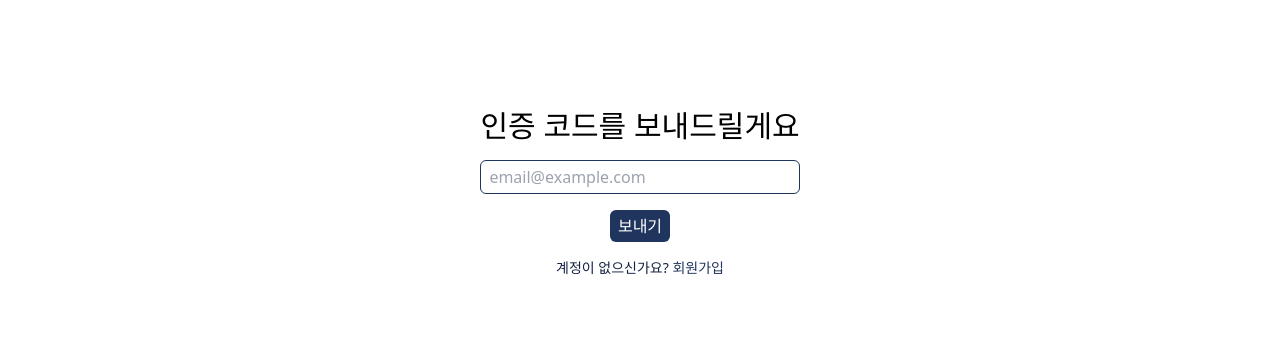
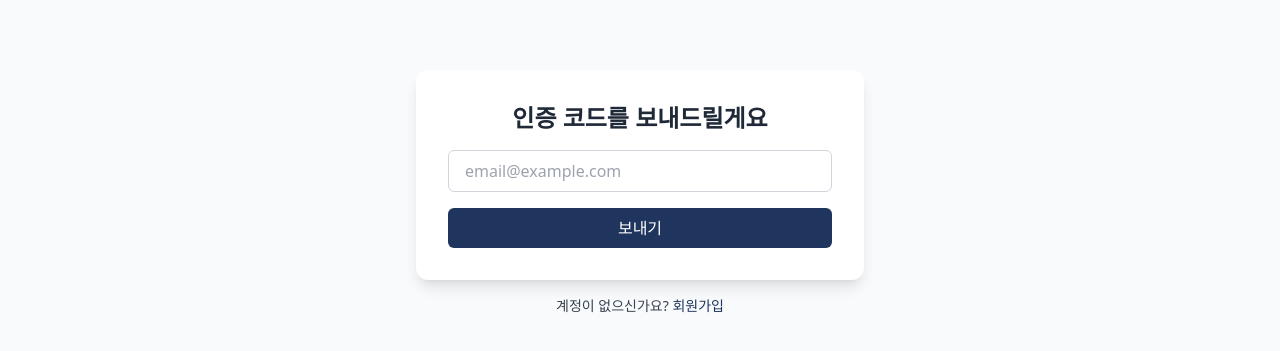
Before and after one commit to Raina-Moon/korip-web, a Next.js app: page /1/reset-password in a window 1280 px wide. Shown: the part 275-626 px from the top of the page. Built offline with nearby package versions, Linux system fonts and the light colour scheme; no server answers.

Commit message:
💄 ui: enhance loading states and improve UI structure in ResetPwdPage component

```diff
--- a/src/app/[locale]/reset-password/page.tsx
+++ b/src/app/[locale]/reset-password/page.tsx
@@ -6,9 +6,10 @@ import { useAppDispatch } from "@/lib/store/hooks";
 import { sendResetCode } from "@/lib/reset-password/resetPasswordThunk";
 import { useTranslation } from "react-i18next";
 import { useLocale } from "@/utils/useLocale";
+import { showLoading, hideLoading } from "@/lib/store/loadingSlice";
 
 const ResetPwdPage = () => {
-  const {t} = useTranslation("reset-pwd");
+  const { t } = useTranslation("reset-pwd");
   const [email, setEmail] = useState("");
   const router = useRouter();
   const dispatch = useAppDispatch();
@@ -16,45 +17,55 @@ const ResetPwdPage = () => {
 
   const handleSubmit = async (e: React.FormEvent) => {
     e.preventDefault();
+    dispatch(showLoading());
 
     try {
       const result = await dispatch(sendResetCode(email));
       if (sendResetCode.fulfilled.match(result)) {
         router.push(`/${locale}/reset-password/verify-reset?email=${email}`);
       } else {
-        alert(result.payload)
+        alert(result.payload);
       }
     } catch (err) {
       console.error("Error during password reset:", err);
       alert(t("alert.error"));
+    } finally {
+      dispatch(hideLoading());
     }
   };
 
   return (
-    <div className="flex flex-col items-center justify-center h-screen gap-4">
+    <div className="flex flex-col items-center justify-center min-h-screen bg-gray-50 px-4">
       <form
         onSubmit={handleSubmit}
-        className="flex flex-col items-center gap-4"
+        className="bg-white shadow-lg rounded-xl p-8 w-full max-w-md flex flex-col gap-4"
       >
-        <h2 className="text-3xl">{t("title")}</h2>
+        <h2 className="text-2xl font-semibold text-center text-gray-800">
+          {t("title")}
+        </h2>
+
         <input
           type="email"
           id="email"
           placeholder={t("placeholder")}
           value={email}
           onChange={(e) => setEmail(e.target.value)}
-          className="border border-primary-700 rounded-md px-2 py-1 outline-none w-full max-w-md"
+          className="border border-gray-300 rounded-md px-4 py-2 outline-none focus:ring-2 focus:ring-primary-500"
         />
+
         <button
           type="submit"
-          className="bg-primary-700 text-white px-2 py-1 rounded-md hover:bg-primary-500"
+          className="bg-primary-700 hover:bg-primary-500 text-white font-medium py-2 rounded-md transition"
         >
           {t("button")}
         </button>
       </form>
-      <p className="text-primary-800 text-sm">
+      <p className="text-sm text-gray-700 mt-4">
         {t("signupPrompt.text")}{" "}
-        <a href={`/${locale}/signup/email`} className="text-primary-700 hover:underline">
+        <a
+          href={`/${locale}/signup/email`}
+          className="text-primary-700 hover:underline font-medium"
+        >
           {t("signupPrompt.link")}
         </a>
       </p>
```
